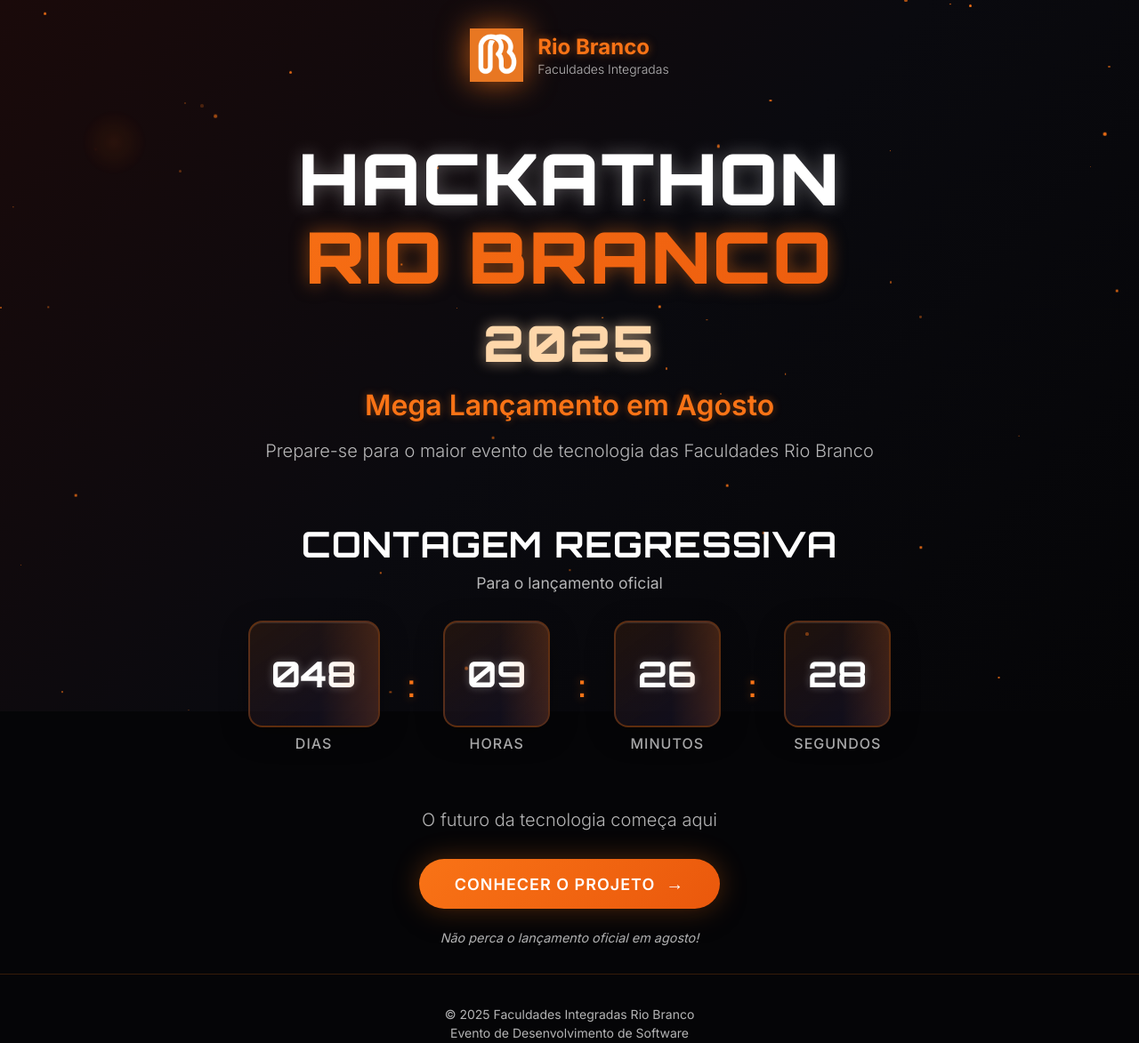
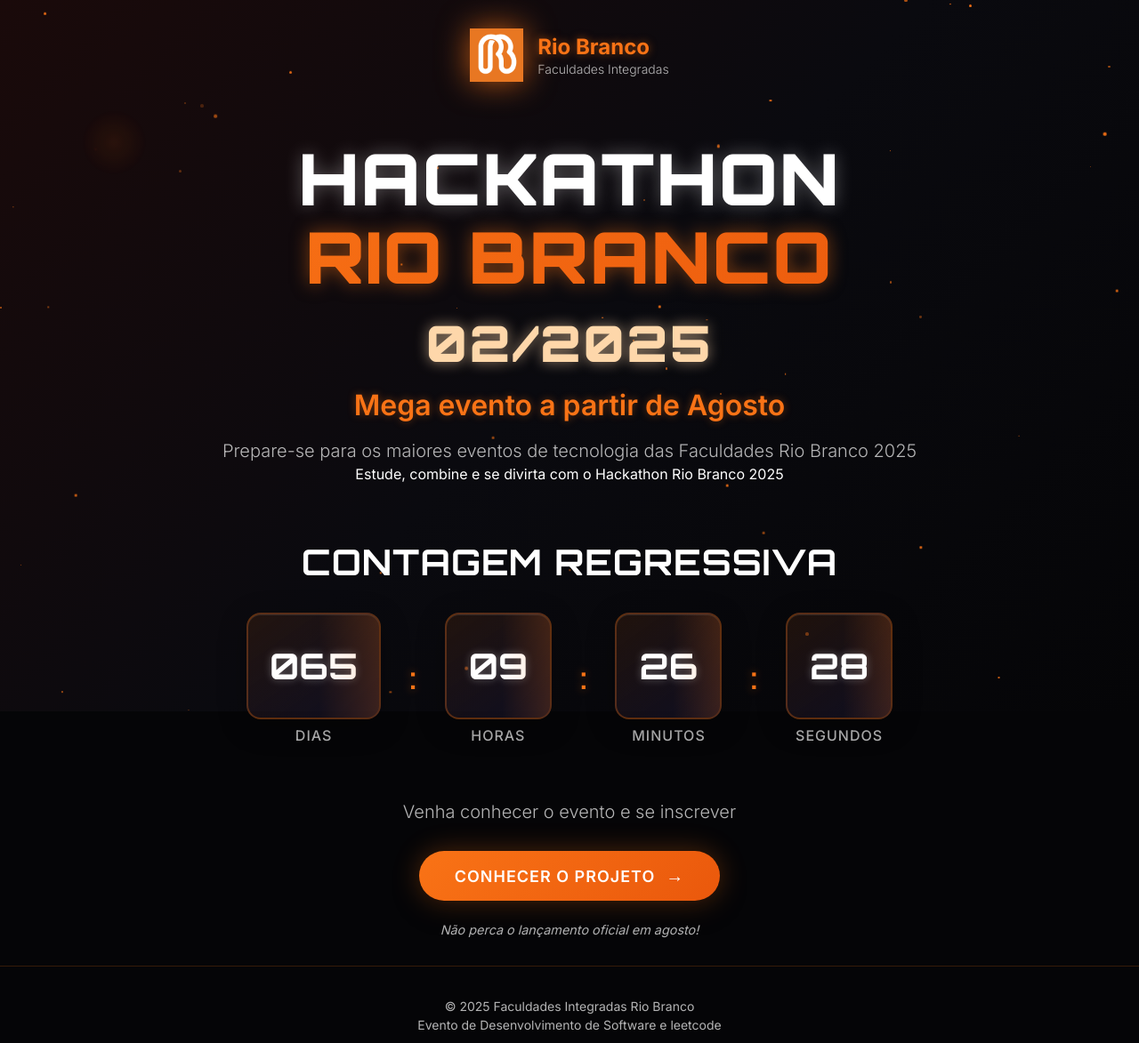
Before and after one commit to RioBranco-Projects/HackathonCountdown, a plain HTML site: page index.html in a window 1280 px wide. Shown: the whole page at 89% size. Drawn offline with Linux system fonts and the light colour scheme.

Commit message:
fix bugs

```diff
--- a/countdown.js
+++ b/countdown.js
@@ -1,36 +1,26 @@
-// DOM Elements
 const countdownElements = {
     days: document.getElementById('days'),
     hours: document.getElementById('hours'),
     minutes: document.getElementById('minutes'),
     seconds: document.getElementById('seconds')
 };
-
 const loadingScreen = document.getElementById('loadingScreen');
 const loadingProgress = document.getElementById('loadingProgress');
 const particlesContainer = document.getElementById('particles');
 const ctaButton = document.getElementById('ctaButton');
-
-// Target date: August 1st, 2025
-const targetDate = new Date('2025-08-01T00:00:00').getTime();
-
-// Previous values for animation detection
+const targetDate = new Date('2025-08-18T00:00:00').getTime();
 let previousValues = {
     days: null,
     hours: null,
     minutes: null,
     seconds: null
 };
-
-// Initialize the page
 document.addEventListener('DOMContentLoaded', function() {
     initializeLoading();
     createParticles();
     startCountdown();
     initializeInteractions();
 });
-
-// Loading Screen
 function initializeLoading() {
     let progress = 0;
     const loadingInterval = setInterval(() => {
@@ -43,15 +33,12 @@ function initializeLoading() {
         loadingProgress.style.width = progress + '%';
     }, 100);
 }
-
 function hideLoading() {
     loadingScreen.classList.add('hidden');
     setTimeout(() => {
         loadingScreen.style.display = 'none';
     }, 500);
 }
-
-// Particles System
 function createParticles() {
     const particleCount = window.innerWidth < 768 ? 30 : 50;
 
@@ -59,30 +46,18 @@ function createParticles() {
         createParticle();
     }
 }
-
 function createParticle() {
     const particle = document.createElement('div');
     particle.className = 'particle';
-
-    // Random position
     particle.style.left = Math.random() * 100 + '%';
     particle.style.top = Math.random() * 100 + '%';
-
-    // Random animation delay and duration
     particle.style.animationDelay = Math.random() * 6 + 's';
     particle.style.animationDuration = (Math.random() * 4 + 4) + 's';
-
-    // Random size
     const size = Math.random() * 3 + 1;
     particle.style.width = size + 'px';
     particle.style.height = size + 'px';
-
-    // Random opacity
     particle.style.opacity = Math.random() * 0.6 + 0.2;
-
     particlesContainer.appendChild(particle);
-
-    // Remove and recreate particle after animation
     setTimeout(() => {
         if (particle.parentNode) {
             particle.parentNode.removeChild(particle);
@@ -90,69 +65,47 @@ function createParticle() {
         }
     }, (Math.random() * 4 + 4) * 1000);
 }
-
-// Countdown Logic
 function startCountdown() {
     updateCountdown();
     setInterval(updateCountdown, 1000);
 }
-
 function updateCountdown() {
     const now = new Date().getTime();
     const distance = targetDate - now;
-
     if (distance < 0) {
-        // Event has started
         displayEventStarted();
         return;
     }
-
-    // Calculate time units
     const days = Math.floor(distance / (1000 * 60 * 60 * 24));
     const hours = Math.floor((distance % (1000 * 60 * 60 * 24)) / (1000 * 60 * 60));
     const minutes = Math.floor((distance % (1000 * 60 * 60)) / (1000 * 60));
     const seconds = Math.floor((distance % (1000 * 60)) / 1000);
-
-    // Update display with animation
     updateNumberWithAnimation('days', days, 3);
     updateNumberWithAnimation('hours', hours, 2);
     updateNumberWithAnimation('minutes', minutes, 2);
     updateNumberWithAnimation('seconds', seconds, 2);
 }
-
 function updateNumberWithAnimation(unit, value, digits) {
     const element = countdownElements[unit];
     const numberDisplay = element.querySelector('.number-display');
     const formattedValue = value.toString().padStart(digits, '0');
-
-    // Check if value changed for animation
     if (previousValues[unit] !== null && previousValues[unit] !== value) {
-        // Add flip animation
         numberDisplay.classList.add('number-flip');
-
-        // Update value after half animation
         setTimeout(() => {
             numberDisplay.textContent = formattedValue;
         }, 300);
-
-        // Remove animation class
         setTimeout(() => {
             numberDisplay.classList.remove('number-flip');
         }, 600);
-
-        // Add glow effect
         element.style.boxShadow = '0 0 30px rgba(249, 115, 22, 0.8), 0 8px 32px rgba(0, 0, 0, 0.3)';
         setTimeout(() => {
             element.style.boxShadow = '';
         }, 1000);
     } else {
-        // First load or no change
         numberDisplay.textContent = formattedValue;
     }
-
     previousValues[unit] = value;
 }
-
 function displayEventStarted() {
     const countdownContainer = document.querySelector('.countdown-container');
     countdownContainer.innerHTML = `
@@ -166,44 +119,33 @@ function displayEventStarted() {
         </div>
     `;
 }
-
-// Interactive Elements
 function initializeInteractions() {
-    // CTA Button hover effect
     ctaButton.addEventListener('mouseenter', function() {
         this.style.transform = 'translateY(-3px) scale(1.05)';
         this.style.boxShadow = '0 0 40px rgba(249, 115, 22, 0.6), 0 8px 32px rgba(0, 0, 0, 0.3)';
     });
-
     ctaButton.addEventListener('mouseleave', function() {
         this.style.transform = '';
         this.style.boxShadow = '';
     });
-
-    // Countdown numbers hover effect
     Object.values(countdownElements).forEach(element => {
         element.addEventListener('mouseenter', function() {
             this.style.transform = 'translateY(-5px) scale(1.05)';
             this.style.borderColor = 'var(--primary-orange)';
             this.style.boxShadow = '0 0 30px rgba(249, 115, 22, 0.3), 0 8px 32px rgba(0, 0, 0, 0.3)';
         });
-
         element.addEventListener('mouseleave', function() {
             this.style.transform = '';
             this.style.borderColor = '';
             this.style.boxShadow = '';
         });
     });
-
-    // Add click effect to countdown numbers
     Object.values(countdownElements).forEach(element => {
         element.addEventListener('click', function() {
             this.style.transform = 'scale(0.95)';
             setTimeout(() => {
                 this.style.transform = '';
             }, 150);
-
-            // Add pulse effect
             const pulse = document.createElement('div');
             pulse.style.position = 'absolute';
             pulse.style.top = '50%';
@@ -215,10 +157,8 @@ function initializeInteractions() {
             pulse.style.transform = 'translate(-50%, -50%) scale(0)';
             pulse.style.animation = 'pulse 0.6s ease-out';
             pulse.style.pointerEvents = 'none';
-
             this.style.position = 'relative';
             this.appendChild(pulse);
-
             setTimeout(() => {
                 if (pulse.parentNode) {
                     pulse.parentNode.removeChild(pulse);
@@ -227,18 +167,11 @@ function initializeInteractions() {
         });
     });
 }
-
-// Responsive particles
 function handleResize() {
-    // Clear existing particles
     particlesContainer.innerHTML = '';
-    // Recreate with appropriate count
     createParticles();
 }
-
 window.addEventListener('resize', debounce(handleResize, 250));
-
-// Utility function for debouncing
 function debounce(func, wait) {
     let timeout;
     return function executedFunction(...args) {
@@ -250,8 +183,6 @@ function debounce(func, wait) {
         timeout = setTimeout(later, wait);
     };
 }
-
-// Keyboard navigation
 document.addEventListener('keydown', function(e) {
     if (e.key === 'Enter' || e.key === ' ') {
         if (e.target === ctaButton) {
@@ -260,8 +191,6 @@ document.addEventListener('keydown', function(e) {
         }
     }
 });
-
-// Add CSS for pulse animation
 const style = document.createElement('style');
 style.textContent = `
     @keyframes pulse {
@@ -276,10 +205,7 @@ style.textContent = `
     }
 `;
 document.head.appendChild(style);
-
-// Performance optimization
 function optimizePerformance() {
-    // Reduce particles on mobile
     if (window.innerWidth < 768) {
         const particles = document.querySelectorAll('.particle');
         particles.forEach((particle, index) => {
@@ -288,8 +214,6 @@ function optimizePerformance() {
             }
         });
     }
-
-    // Pause animations when tab is not visible
     document.addEventListener('visibilitychange', function() {
         const particles = document.querySelectorAll('.particle');
         if (document.hidden) {
@@ -303,11 +227,7 @@ function optimizePerformance() {
         }
     });
 }
-
-// Initialize performance optimizations
 optimizePerformance();
-
-// Console message for developers
 console.log(`
 🚀 Hackathon Rio Branco 2025 - Countdown
 📅 Target Date: August 1st, 2025
@@ -316,14 +236,10 @@ console.log(`
 
 Developed for Faculdades Integradas Rio Branco
 `);
-
-// Analytics (placeholder for future implementation)
 function trackEvent(eventName, eventData = {}) {
     console.log('Event tracked:', eventName, eventData);
     // Future: Send to analytics service
 }
-
-// Track page load
 trackEvent('countdown_page_loaded', {
     timestamp: new Date().toISOString(),
     userAgent: navigator.userAgent,
@@ -332,16 +248,12 @@ trackEvent('countdown_page_loaded', {
         height: window.innerHeight
     }
 });
-
-// Track CTA clicks
 ctaButton.addEventListener('click', function() {
     trackEvent('cta_button_clicked', {
         timestamp: new Date().toISOString(),
         buttonText: this.textContent.trim()
     });
 });
-
-// Export functions for testing (if needed)
 if (typeof module !== 'undefined' && module.exports) {
     module.exports = {
         updateCountdown,
--- a/index.html
+++ b/index.html
@@ -33,15 +33,15 @@
                     <h1 class="main-title">
                         <span class="title-line">Hackathon</span>
                         <span class="title-line highlight">Rio Branco</span>
-                        <span class="title-year">2025</span>
+                        <span class="title-year">02/2025</span>
                     </h1>
-                    <p class="subtitle">Mega Lançamento em Agosto</p>
-                    <p class="description">Prepare-se para o maior evento de tecnologia das Faculdades Rio Branco</p>
+                    <p class="subtitle">Mega evento a partir de Agosto</p>
+                    <p class="description">Prepare-se para os maiores eventos de tecnologia das Faculdades Rio Branco 2025</p>
+                    <p>Estude, combine e se divirta com o Hackathon Rio Branco 2025</p>
                 </div>
                 <div class="countdown-container">
                     <div class="countdown-title">
                         <h2>Contagem Regressiva</h2>
-                        <p>Para o lançamento oficial</p>
                     </div>
                     <div class="countdown" id="countdown">
                         <div class="countdown-item">
@@ -81,7 +81,7 @@
                 </div>
 
                 <div class="cta-section">
-                    <p class="cta-text">O futuro da tecnologia começa aqui</p>
+                    <p class="cta-text">Venha conhecer o evento e se inscrever</p>
                     <a href="https://riobranco-projects.github.io/HackathonApresentation/" target="_blank" class="cta-button" id="ctaButton">
                         <span class="button-text">Conhecer o Projeto</span>
                         <span class="button-icon">→</span>
@@ -94,7 +94,7 @@
         <footer class="footer">
             <div class="footer-content">
                 <p>&copy; 2025 Faculdades Integradas Rio Branco</p>
-                <p>Evento de Desenvolvimento de Software</p>
+                <p>Evento de Desenvolvimento de Software e leetcode</p>
             </div>
         </footer>
     </main>
```
